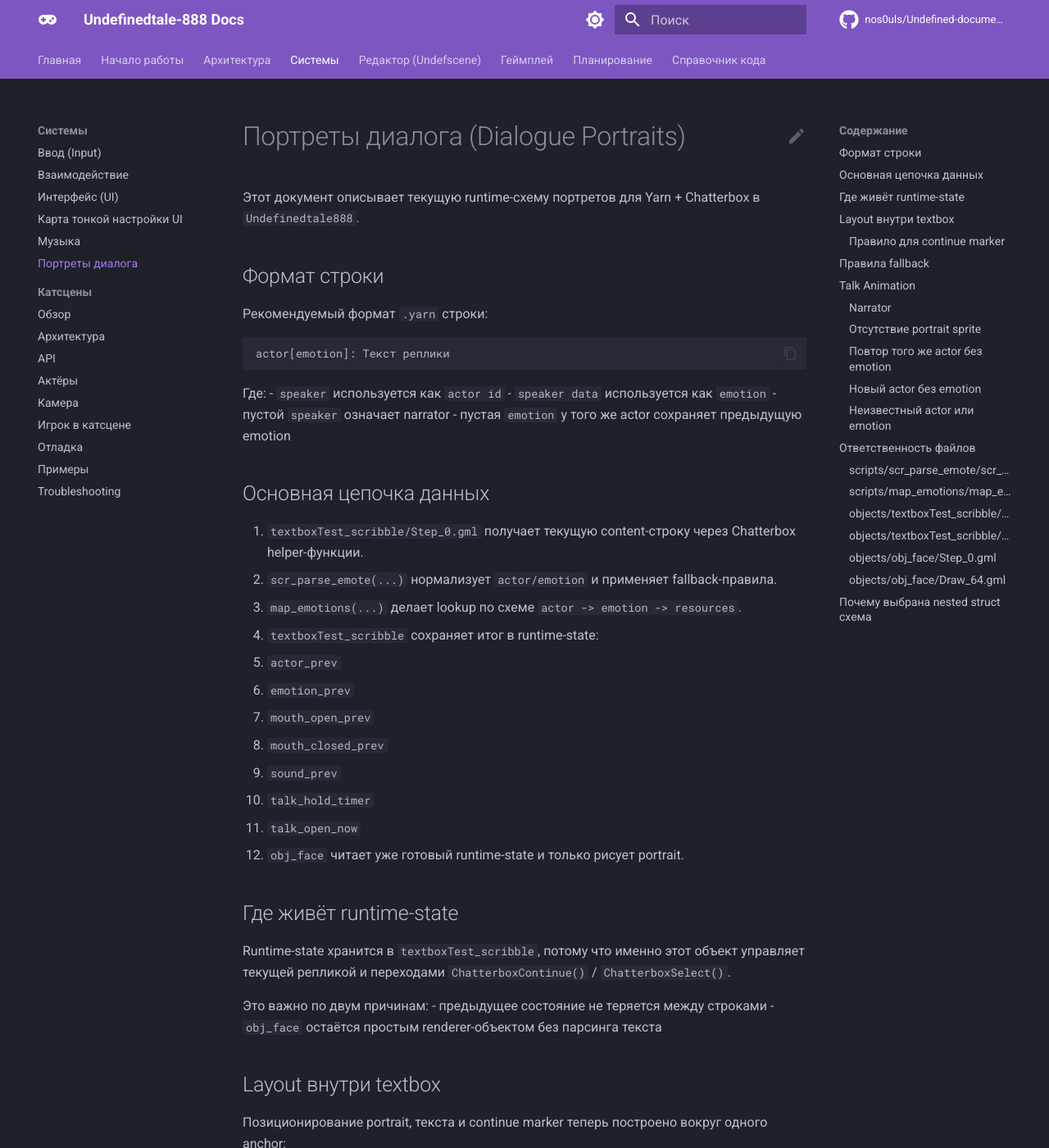
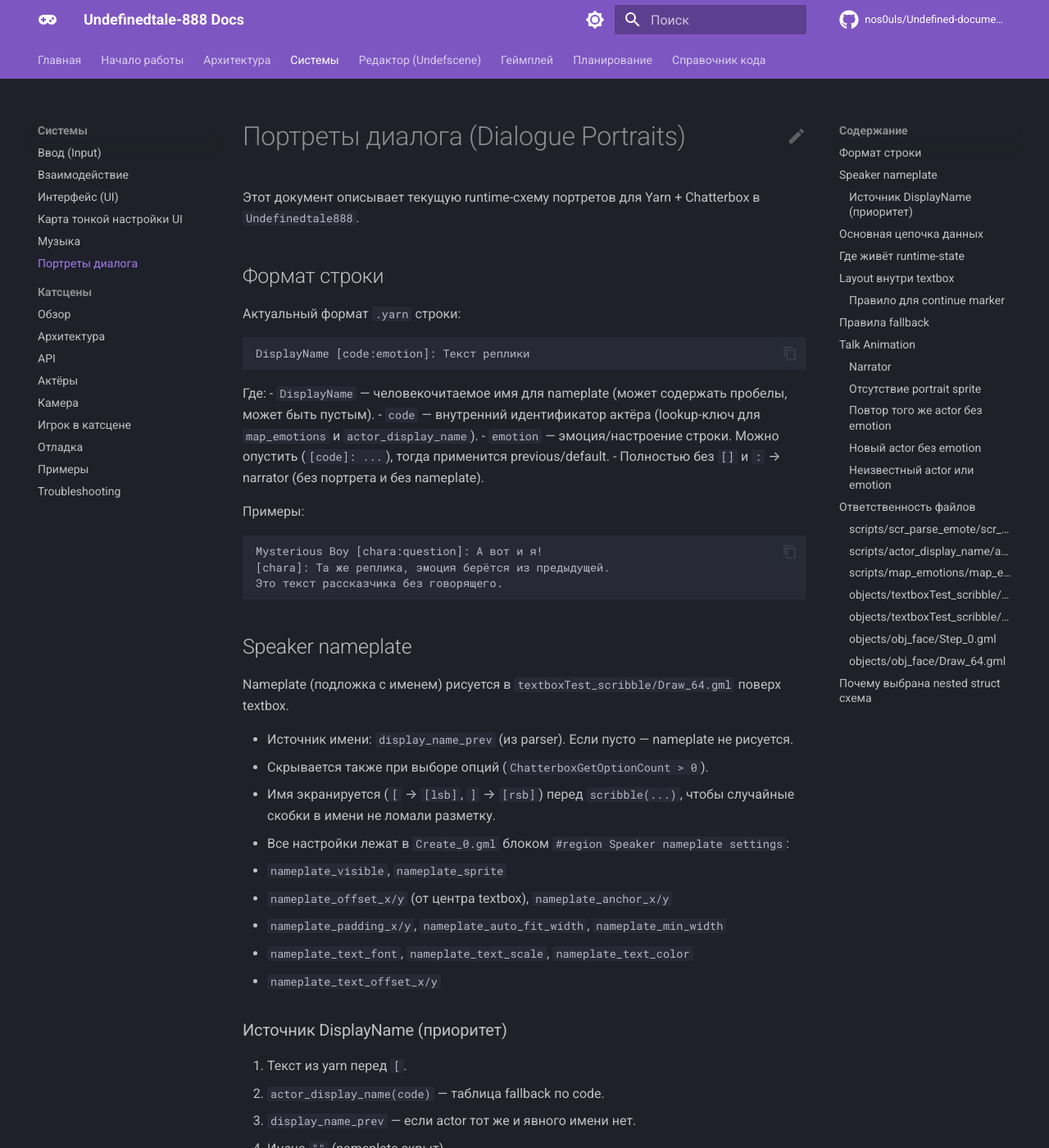
Before and after one commit to nos0uls/Undefined-documentation, an MkDocs documentation site: the page built from docs/systems/dialogue-portraits.md, in a window 1280 px wide and 1400 px high. Shown: the whole window at 82% size. Built offline with MkDocs 1.6.1 and Material for MkDocs 9.7.7, drawn with Linux system fonts in a browser that asks for light colours; comment, search, counter and statistics services are not loaded; some of the changed text lies outside the part shown.

Commit message:
docs: обновить документацию dialogue-portraits и music с актуальными форматами и структурой

````diff
--- a/docs/systems/dialogue-portraits.md
+++ b/docs/systems/dialogue-portraits.md
@@ -4,17 +4,45 @@
 
 ## Формат строки
 
-Рекомендуемый формат `.yarn` строки:
+Актуальный формат `.yarn` строки:
 
 ```text
-actor[emotion]: Текст реплики
+DisplayName [code:emotion]: Текст реплики
 ```
 
 Где:
-- `speaker` используется как `actor id`
-- `speaker data` используется как `emotion`
-- пустой `speaker` означает narrator
-- пустая `emotion` у того же actor сохраняет предыдущую emotion
+- `DisplayName` — человекочитаемое имя для nameplate (может содержать пробелы, может быть пустым).
+- `code` — внутренний идентификатор актёра (lookup-ключ для `map_emotions` и `actor_display_name`).
+- `emotion` — эмоция/настроение строки. Можно опустить (`[code]: ...`), тогда применится previous/default.
+- Полностью без `[]` и `:` → narrator (без портрета и без nameplate).
+
+Примеры:
+
+```text
+Mysterious Boy [chara:question]: А вот и я!
+[chara]: Та же реплика, эмоция берётся из предыдущей.
+Это текст рассказчика без говорящего.
+```
+
+## Speaker nameplate
+
+Nameplate (подложка с именем) рисуется в `textboxTest_scribble/Draw_64.gml` поверх textbox.
+
+- Источник имени: `display_name_prev` (из parser). Если пусто — nameplate не рисуется.
+- Скрывается также при выборе опций (`ChatterboxGetOptionCount > 0`).
+- Имя экранируется (`[` → `[lsb]`, `]` → `[rsb]`) перед `scribble(...)`, чтобы случайные скобки в имени не ломали разметку.
+- Все настройки лежат в `Create_0.gml` блоком `#region Speaker nameplate settings`:
+  - `nameplate_visible`, `nameplate_sprite`
+  - `nameplate_offset_x/y` (от центра textbox), `nameplate_anchor_x/y`
+  - `nameplate_padding_x/y`, `nameplate_auto_fit_width`, `nameplate_min_width`
+  - `nameplate_text_font`, `nameplate_text_scale`, `nameplate_text_color`
+  - `nameplate_text_offset_x/y`
+
+### Источник DisplayName (приоритет)
+1. Текст из yarn перед `[`.
+2. `actor_display_name(code)` — таблица fallback по code.
+3. `display_name_prev` — если actor тот же и явного имени нет.
+4. Иначе `""` (nameplate скрыт).
 
 ## Основная цепочка данных
 
@@ -24,12 +52,14 @@ actor[emotion]: Текст реплики
 4. `textboxTest_scribble` сохраняет итог в runtime-state:
    - `actor_prev`
    - `emotion_prev`
+   - `display_name_prev`
    - `mouth_open_prev`
    - `mouth_closed_prev`
    - `sound_prev`
    - `talk_hold_timer`
    - `talk_open_now`
 5. `obj_face` читает уже готовый runtime-state и только рисует portrait.
+6. `textboxTest_scribble/Draw_64.gml` читает `display_name_prev` и рисует nameplate (sprite + scribble).
 
 ## Где живёт runtime-state
 
@@ -116,9 +146,15 @@ Continue marker `>` внутри textbox — это отдельная част
 ## Ответственность файлов
 
 ### `scripts/scr_parse_emote/scr_parse_emote.gml`
+- сплит `code:emotion` через `string_pos(":")`
 - нормализует входные строки
 - применяет правила narrator / previous emotion / default
-- возвращает единый struct результата
+- разрешает `display_name`: yarn → таблица → previous → ""
+- возвращает единый struct: `{ actor, emotion, display_name, mouth_closed, mouth_open, sound }`
+
+### `scripts/actor_display_name/actor_display_name.gml`
+- статическая таблица fallback display name по `code`
+- возвращает `""`, если actor неизвестен
 
 ### `scripts/map_emotions/map_emotions.gml`
 - хранит nested struct lookup
````
Also changed, not shown: docs/systems/music.md (+6 -4 lines).
